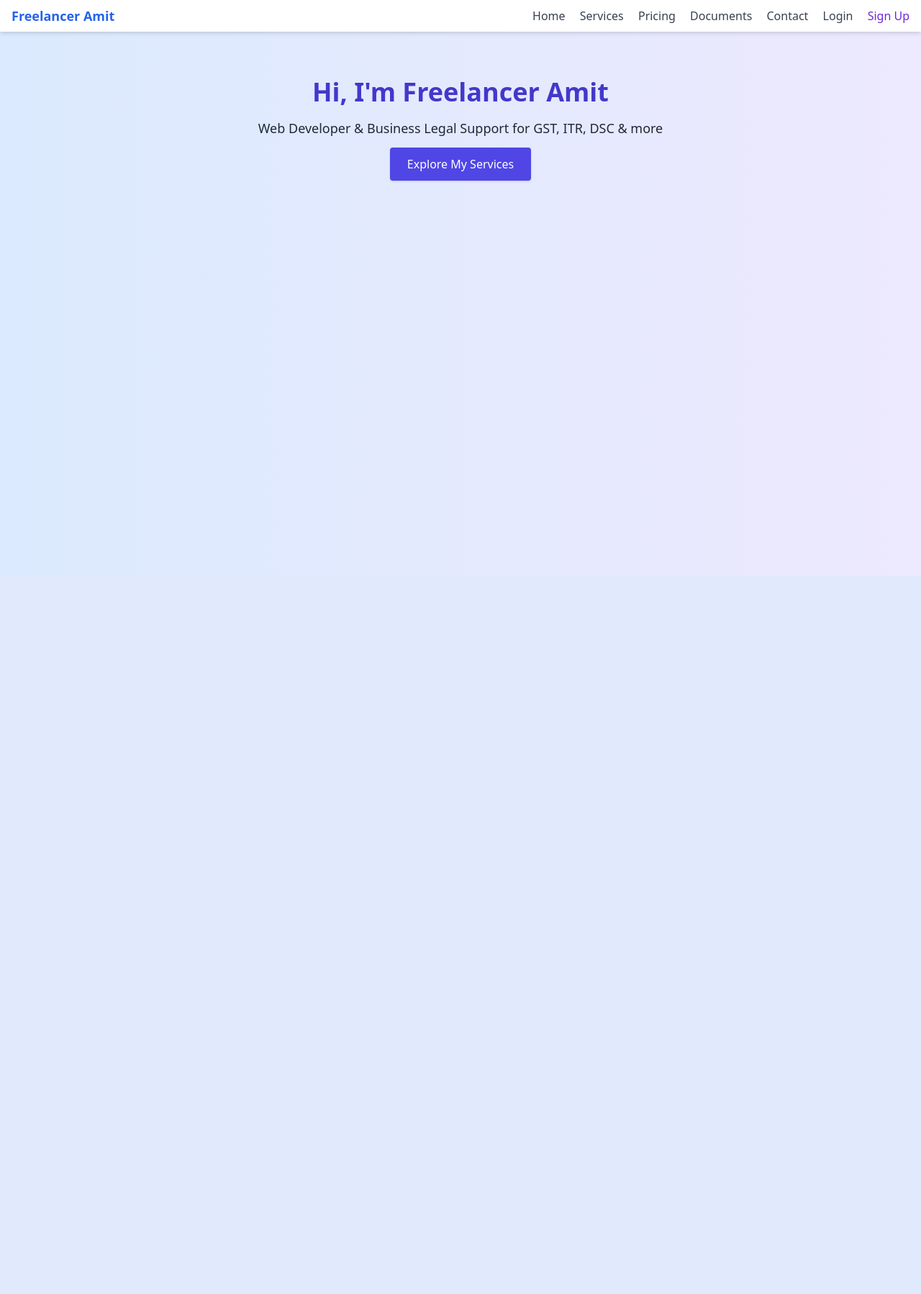
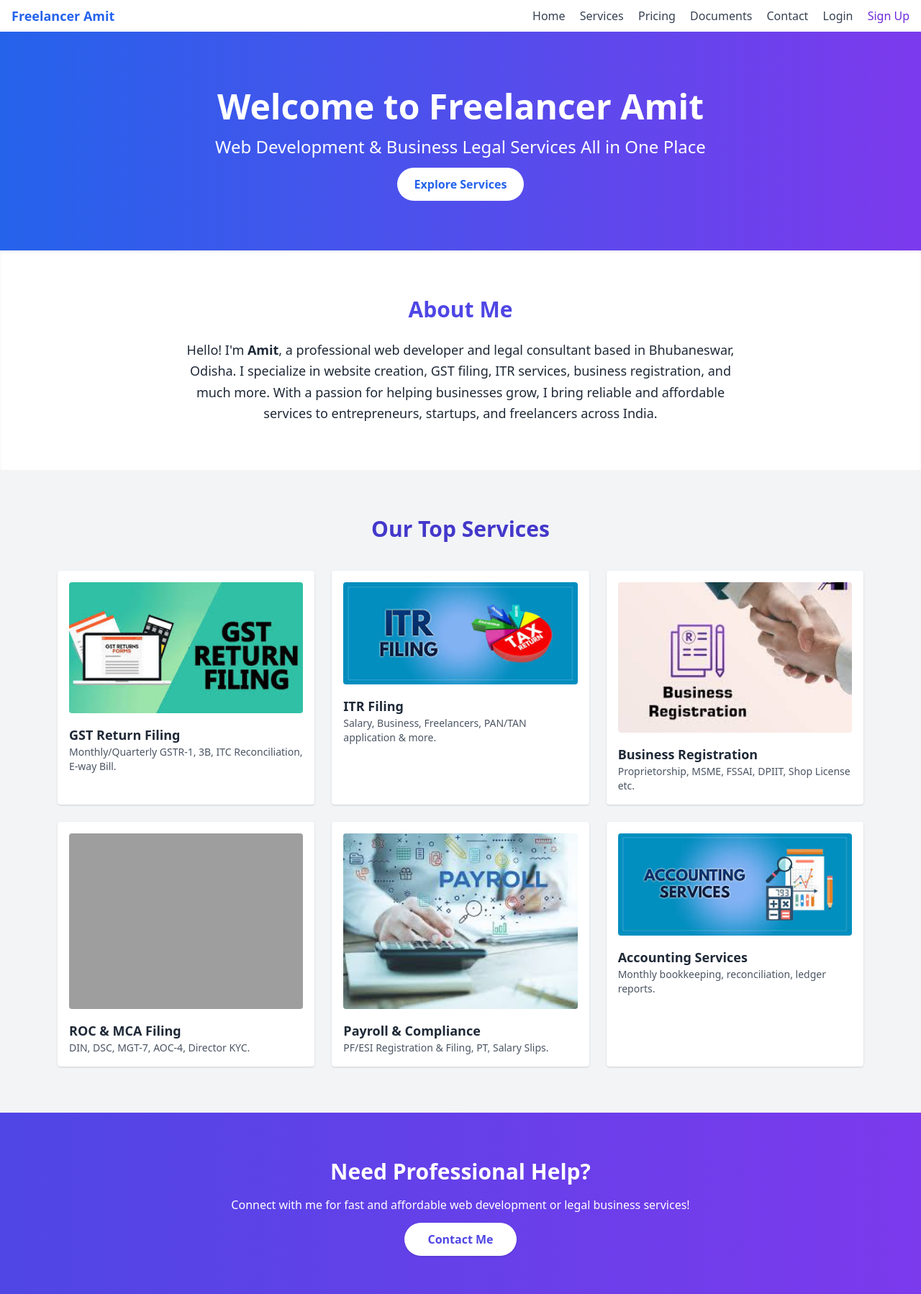
Before and after one commit to AMIT8480927094/freelancer-amit-site, a Flask app: page / in a window 1280 px wide. Shown: the whole page at 72% size. Before the commit the page ends 252 px from the top, so only its background shows below. Run offline with Flask 3, Linux system fonts and the light colour scheme; grey boxes are pictures that could not be loaded.

Commit message:
Update index.html

```diff
--- a/templates/index.html
+++ b/templates/index.html
@@ -1,22 +1,76 @@
 <!DOCTYPE html>
 <html lang="en">
 <head>
-  <meta charset="UTF-8">
-  <meta name="viewport" content="width=device-width, initial-scale=1.0">
-  <title>Freelancer Amit – Home</title>
-  <link href="https://cdn.jsdelivr.net/npm/tailwindcss@2.2.19/dist/tailwind.min.css" rel="stylesheet">
+    <meta charset="UTF-8">
+    <title>Freelancer Amit – Web Developer & Business Legal Solution</title>
+    <link rel="stylesheet" href="https://cdn.jsdelivr.net/npm/tailwindcss@2.2.19/dist/tailwind.min.css">
+    <style>
+        body {
+            background: #f0f4f8;
+        }
+    </style>
 </head>
-<body class="bg-gradient-to-r from-blue-100 to-purple-100 text-gray-800">
+<body class="text-gray-800">
+    {% include 'navbar.html' %}
 
-  {% include 'navbar.html' %}
+    <!-- Hero Section -->
+    <section class="bg-gradient-to-r from-blue-600 to-purple-600 text-white py-20 text-center">
+        <h1 class="text-4xl md:text-5xl font-bold mb-4">Welcome to Freelancer Amit</h1>
+        <p class="text-xl md:text-2xl mb-6">Web Development & Business Legal Services All in One Place</p>
+        <a href="{{ url_for('services_page') }}" class="bg-white text-blue-600 px-6 py-3 rounded-full font-semibold hover:bg-gray-200 transition">Explore Services</a>
+    </section>
 
-  <section class="text-center py-16 px-4">
-    <h1 class="text-4xl font-bold text-indigo-700 mb-4">Hi, I'm Freelancer Amit</h1>
-    <p class="text-lg mb-6">Web Developer & Business Legal Support for GST, ITR, DSC & more</p>
-    <a href="{{ url_for('services') }}" class="bg-indigo-600 text-white px-6 py-3 rounded shadow hover:bg-indigo-700 transition">
-      Explore My Services
-    </a>
-  </section>
+    <!-- About Me Section -->
+    <section class="py-16 px-6 md:px-20 bg-white shadow-inner">
+        <h2 class="text-3xl font-bold mb-6 text-center text-indigo-600">About Me</h2>
+        <p class="text-lg text-center max-w-3xl mx-auto leading-relaxed">
+            Hello! I'm <strong>Amit</strong>, a professional web developer and legal consultant based in Bhubaneswar, Odisha.
+            I specialize in website creation, GST filing, ITR services, business registration, and much more. With a passion for helping businesses grow, I bring reliable and affordable services to entrepreneurs, startups, and freelancers across India.
+        </p>
+    </section>
 
+    <!-- Services Gallery -->
+    <section class="py-16 px-6 md:px-20 bg-gray-100">
+        <h2 class="text-3xl font-bold text-center mb-10 text-indigo-700">Our Top Services</h2>
+        <div class="grid grid-cols-1 md:grid-cols-3 gap-6">
+            <div class="bg-white p-4 rounded shadow hover:shadow-xl transition">
+                <img src="{{ url_for('static', filename='gst.jpeg') }}" alt="GST Filing" class="w-full rounded mb-4">
+                <h3 class="font-bold text-lg">GST Return Filing</h3>
+                <p class="text-sm text-gray-600">Monthly/Quarterly GSTR-1, 3B, ITC Reconciliation, E-way Bill.</p>
+            </div>
+            <div class="bg-white p-4 rounded shadow hover:shadow-xl transition">
+                <img src="{{ url_for('static', filename='itr.jpeg') }}" alt="ITR Filing" class="w-full rounded mb-4">
+                <h3 class="font-bold text-lg">ITR Filing</h3>
+                <p class="text-sm text-gray-600">Salary, Business, Freelancers, PAN/TAN application & more.</p>
+            </div>
+            <div class="bg-white p-4 rounded shadow hover:shadow-xl transition">
+                <img src="{{ url_for('static', filename='business-registration.jpeg') }}" alt="Business Registration" class="w-full rounded mb-4">
+                <h3 class="font-bold text-lg">Business Registration</h3>
+                <p class="text-sm text-gray-600">Proprietorship, MSME, FSSAI, DPIIT, Shop License etc.</p>
+            </div>
+            <div class="bg-white p-4 rounded shadow hover:shadow-xl transition">
+                <img src="{{ url_for('static', filename='roc.jpeg') }}" alt="ROC Filing" class="w-full rounded mb-4">
+                <h3 class="font-bold text-lg">ROC & MCA Filing</h3>
+                <p class="text-sm text-gray-600">DIN, DSC, MGT-7, AOC-4, Director KYC.</p>
+            </div>
+            <div class="bg-white p-4 rounded shadow hover:shadow-xl transition">
+                <img src="{{ url_for('static', filename='payroll.jpeg') }}" alt="Payroll" class="w-full rounded mb-4">
+                <h3 class="font-bold text-lg">Payroll & Compliance</h3>
+                <p class="text-sm text-gray-600">PF/ESI Registration & Filing, PT, Salary Slips.</p>
+            </div>
+            <div class="bg-white p-4 rounded shadow hover:shadow-xl transition">
+                <img src="{{ url_for('static', filename='accounting.jpeg') }}" alt="Bookkeeping" class="w-full rounded mb-4">
+                <h3 class="font-bold text-lg">Accounting Services</h3>
+                <p class="text-sm text-gray-600">Monthly bookkeeping, reconciliation, ledger reports.</p>
+            </div>
+        </div>
+    </section>
+
+    <!-- CTA -->
+    <section class="py-16 bg-gradient-to-r from-indigo-600 to-purple-600 text-white text-center">
+        <h2 class="text-3xl font-bold mb-4">Need Professional Help?</h2>
+        <p class="mb-6">Connect with me for fast and affordable web development or legal business services!</p>
+        <a href="{{ url_for('contact') }}" class="bg-white text-indigo-600 font-semibold px-8 py-3 rounded-full shadow hover:bg-gray-200 transition">Contact Me</a>
+    </section>
 </body>
 </html>
```
